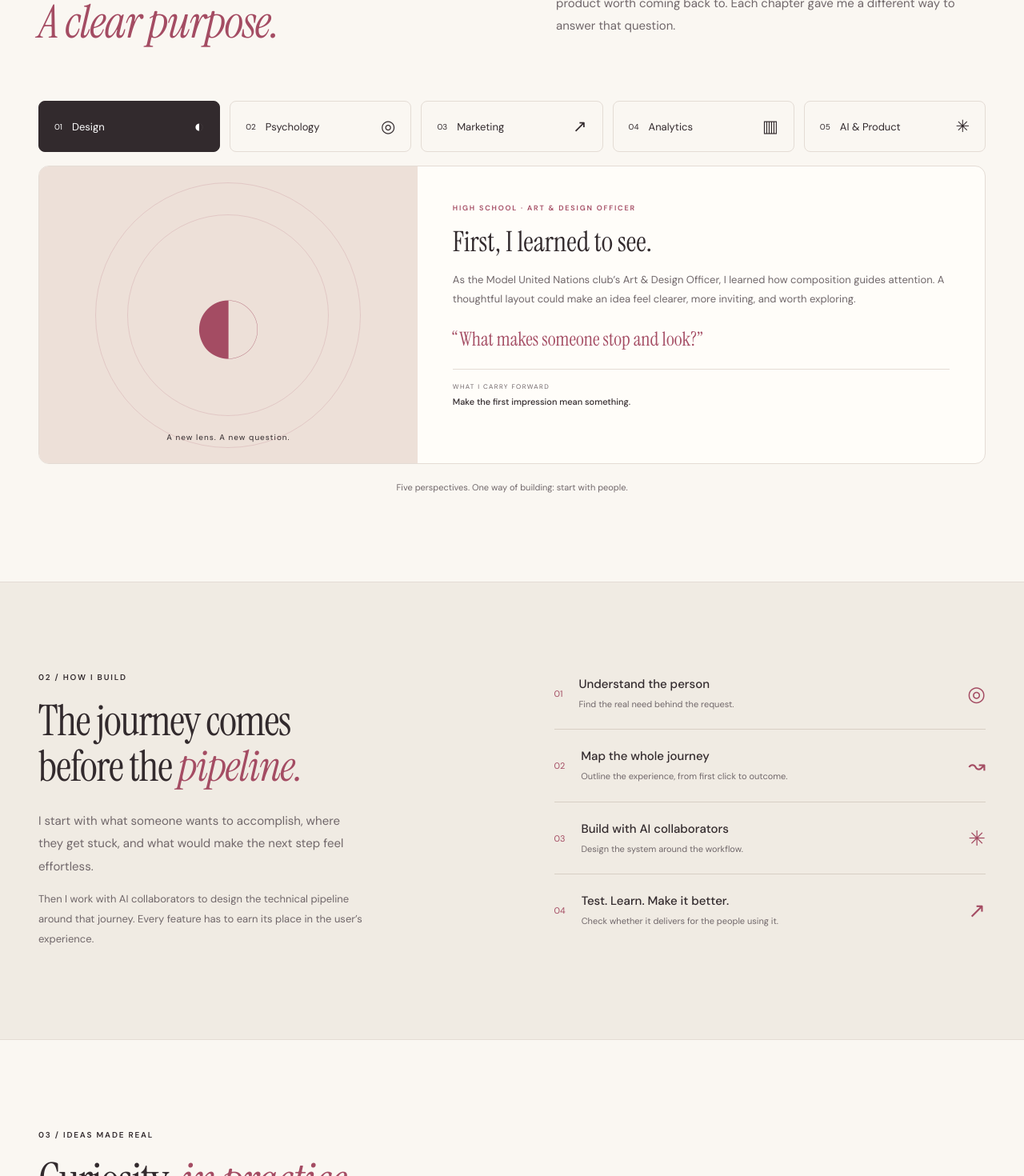
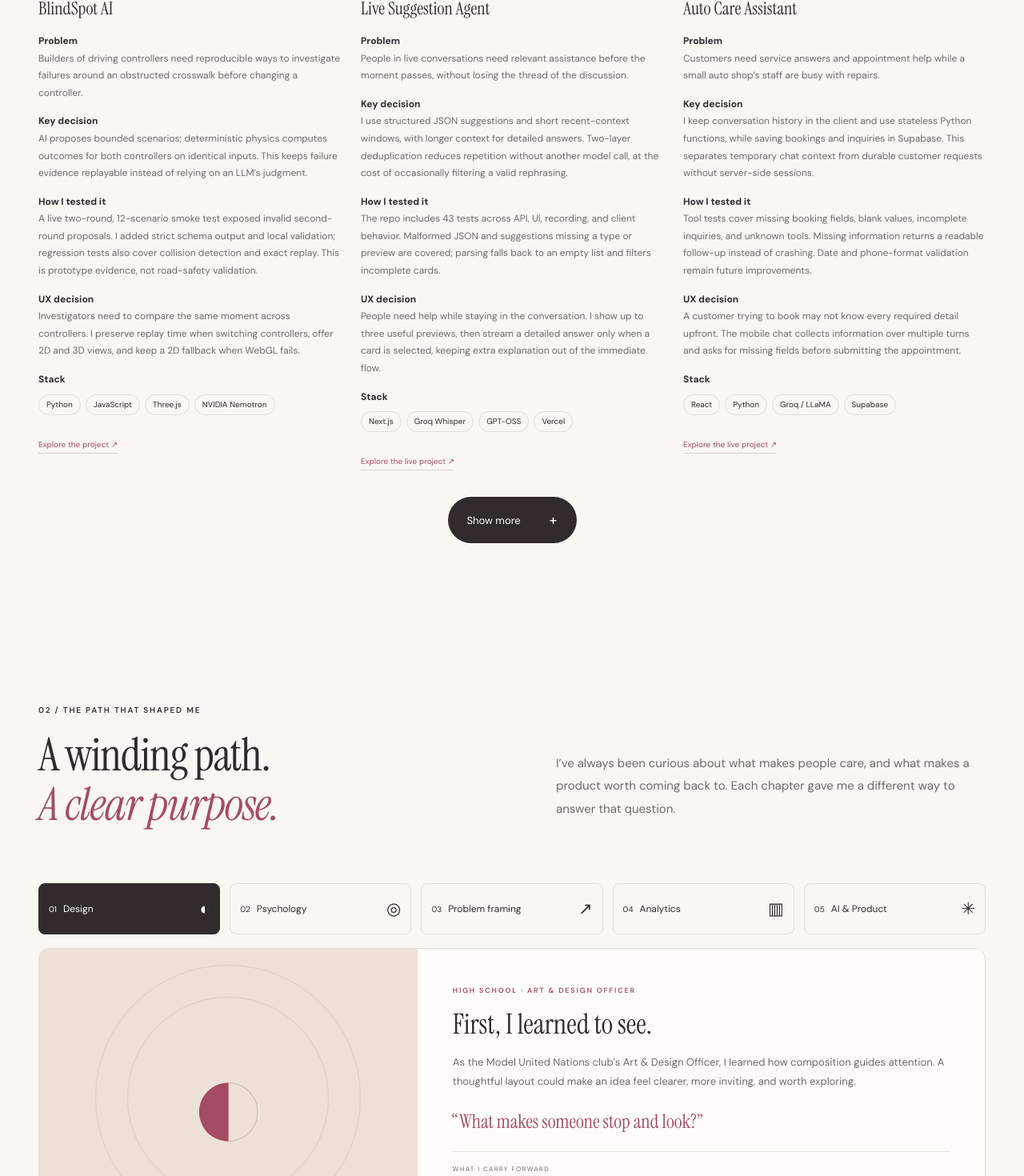
Before and after one commit to rsm-wew068/weihsien-portfolio, a Next.js app: page / in a window 1280 px wide. Shown: the part 980-2450 px from the top of the page at 80% size. Built offline with nearby package versions, Linux system fonts and the light colour scheme.

Commit message:
Lead with selected work and clarify product design ownership

```diff
--- a/app/layout.tsx
+++ b/app/layout.tsx
@@ -2,7 +2,7 @@ import type { Metadata } from 'next';
 import './globals.css';
 export const metadata: Metadata = {
   title: 'Rachel Wang — People first. Then possibility.',
-  description: 'From design and psychology to marketing and analytics. Rachel Wang builds thoughtful AI products around the people who use them.',
+  description: 'Rachel Wang designs and builds AI products around user needs, frames testable hypotheses, and validates decisions through experimentation and analytics.',
 };
 export default function RootLayout({ children }: Readonly<{ children: React.ReactNode }>) {
   return <html lang="en"><body>{children}</body></html>;
--- a/app/page.tsx
+++ b/app/page.tsx
@@ -74,15 +74,15 @@ const projects = [
 export default function Home() {
   return <>
     <a className="skip-link" href="#main">Skip to content</a>
-    <header className="header"><a className="brand" href="#">rachel<span>wang</span><i>✳</i></a><nav aria-label="Main navigation"><a href="#story">My story</a><a href="#work">Selected work</a><a href="mailto:ygweihsien910622@gmail.com" className="nav-contact">Let’s talk <span>↗</span></a></nav></header>
+    <header className="header"><a className="brand" href="#">rachel<span>wang</span><i>✳</i></a><nav aria-label="Main navigation"><a href="#work">Selected work</a><a href="#story">My story</a><a href="mailto:ygweihsien910622@gmail.com" className="nav-contact">Let’s talk <span>↗</span></a></nav></header>
     <main id="main">
       <section className="hero">
         <div className="hero-copy"><p className="eyebrow"><span className="small-star">✳</span> A little curiosity goes a long way</p><h1>People first.<br/>Then <em>possibility.</em></h1><p className="hero-intro">Hi, I’m Rachel—a product-minded builder and analyst. I turn user needs into AI systems, design experiments, and use evidence to decide what to build next.</p><a href="#story" className="primary-link">Here’s how I got here <span>↓</span></a><div className="hero-caption"><span>Builds and tests AI products, from experiment design to shipping</span><i>·</i><span>MS Business Analytics, UC San Diego</span></div></div>
         <div className="portrait-composition"><div className="portrait-frame"><Image src="/rachel-coast.jpg" alt="Rachel Wang" fill priority sizes="(max-width: 760px) 80vw, 420px" className="portrait"/><div className="portrait-label">Rachel Wang <span>Always asking why.</span></div></div><span className="orbit-label label-design">an eye for design <i>◐</i></span><span className="orbit-label label-people"><i>♡</i> a mind for people</span><span className="orbit-label label-data">a habit of asking why <i>↗</i></span><span className="portrait-star" aria-hidden="true">✳</span><svg className="scribble" viewBox="0 0 160 90" aria-hidden="true"><path d="M5 65 Q70 5 100 40 T145 30 M130 28 L148 28 L144 46"/></svg></div>
       </section>
-      <section id="story" className="section story-section"><div className="section-heading"><p className="eyebrow">01 / The path that shaped me</p><h2>A winding path.<br/><em>A clear purpose.</em></h2><p>I’ve always been curious about what makes people care—and what makes a product worth coming back to. Each chapter gave me a different way to answer that question.</p></div><Journey/></section>
-      <section className="approach section"><div><p className="eyebrow">02 / How I build</p><h2>The journey comes<br/>before the <em>pipeline.</em></h2><p className="approach-intro">I start with what someone wants to accomplish, where they get stuck, and what would make the next step feel effortless.</p><p>Then I work with AI collaborators to design the technical pipeline around that journey. Every feature has to earn its place in the user’s experience.</p></div><ol className="workflow"><li><span>01</span><div><h3>Understand the person</h3><p>Find the real need behind the request.</p></div><i>◎</i></li><li><span>02</span><div><h3>Map the whole journey</h3><p>Outline the experience, from first click to outcome.</p></div><i>↝</i></li><li><span>03</span><div><h3>Build with AI collaborators</h3><p>Design the system around the workflow.</p></div><i>✳</i></li><li><span>04</span><div><h3>Test. Learn. Make it better.</h3><p>Check whether it delivers for the people using it.</p></div><i>↗</i></li></ol></section>
-      <section id="work" className="section work-section"><div className="work-heading"><div><p className="eyebrow">03 / Ideas made real</p><h2>Curiosity, <em>in practice.</em></h2></div><a href="https://github.com/rsm-wew068" target="_blank" rel="noreferrer">More on GitHub ↗</a></div><SelectedWork projects={projects}/></section>
+      <section id="work" className="section work-section"><div className="work-heading"><div><p className="eyebrow">01 / Ideas made real</p><h2>Curiosity, <em>in practice.</em></h2></div><a href="https://github.com/rsm-wew068" target="_blank" rel="noreferrer">More on GitHub ↗</a></div><SelectedWork projects={projects}/></section>
+      <section id="story" className="section story-section"><div className="section-heading"><p className="eyebrow">02 / The path that shaped me</p><h2>A winding path.<br/><em>A clear purpose.</em></h2><p>I’ve always been curious about what makes people care, and what makes a product worth coming back to. Each chapter gave me a different way to answer that question.</p></div><Journey/></section>
+      <section className="approach section"><div><p className="eyebrow">03 / How I build</p><h2>The journey comes<br/>before the <em>pipeline.</em></h2><p className="approach-intro">I start with what someone wants to accomplish, where they get stuck, and what would make the next step feel effortless.</p><p>I design the workflow and architecture, then build it with AI tools. Every feature has to earn its place in the user’s experience.</p></div><ol className="workflow"><li><span>01</span><div><h3>Understand the person</h3><p>Find the real need behind the request.</p></div><i>◎</i></li><li><span>02</span><div><h3>Map the whole journey</h3><p>Outline the experience, from first click to outcome.</p></div><i>↝</i></li><li><span>03</span><div><h3>Build with AI tools</h3><p>Implement the architecture I designed around the workflow.</p></div><i>✳</i></li><li><span>04</span><div><h3>Test. Learn. Make it better.</h3><p>Check whether it delivers for the people using it.</p></div><i>↗</i></li></ol></section>
       <section className="contact section"><p className="eyebrow">Something worth building?</p><h2>Let’s make people<br/><em>love using it.</em></h2><a href="https://www.linkedin.com/in/wei-hsien-wang-b21922230/" target="_blank" rel="noreferrer" className="primary-link">Start a conversation <span>↗</span></a><div className="contact-photo"><Image src="/golden-gate.jpg" alt="Golden Gate Bridge over San Francisco Bay" fill sizes="(max-width: 760px) 80vw, 330px"/></div></section>
     </main><footer><a className="brand" href="#">rachel<span>wang</span><i>✳</i></a><p>Made with curiosity. Built around people.</p><a href="https://github.com/rsm-wew068" target="_blank" rel="noreferrer">GitHub ↗</a></footer>
   </>;
--- a/components/Journey.tsx
+++ b/components/Journey.tsx
@@ -3,9 +3,9 @@ import { useState } from 'react';
 const chapters = [
   { name: 'Design', time: 'High school · Art & Design Officer', question: 'What makes someone stop and look?', title: 'First, I learned to see.', text: 'As the Model United Nations club’s Art & Design Officer, I learned how composition guides attention. A thoughtful layout could make an idea feel clearer, more inviting, and worth exploring.', takeaway: 'Make the first impression mean something.', mark: '◐' },
   { name: 'Psychology', time: 'Freshman year · Psychology', question: 'What do people really need?', title: 'Then, I learned to listen.', text: 'Studying psychology made me curious about the person behind the interaction. I began looking beneath what people say they want to understand their motivations, frustrations, and real needs.', takeaway: 'Start with the person behind the problem.', mark: '◎' },
-  { name: 'Marketing', time: 'Sophomore year onward · International Business', question: 'Which pain point is worth solving?', title: 'I learned to frame the problem.', text: 'I switched to International Business with a focus on marketing. That perspective taught me to identify user pain points, ask why an existing solution falls short, and turn an idea into a testable hypothesis about what would help. I became interested in testing what works for the user.', takeaway: 'Find the pain point. Test the proposed solution.', mark: '↗' },
-  { name: 'Analytics', time: 'Master’s · Business Analytics, UC San Diego', question: 'What evidence would change my decision?', title: 'I learned to make evidence the starting point.', text: 'My master’s in Business Analytics brought these perspectives together. Through course case studies in experimentation, uplift modeling, and prediction, I learned to frame a measurable question, evaluate results, and distinguish a useful signal from an unsupported assumption. That is how I approach AI products today: validate with data, then build.', takeaway: 'validate with data, then build', mark: '▥' },
-  { name: 'AI & Product', time: 'Building AI products', question: 'Does this make someone’s life easier?', title: 'Now, I turn understanding into products.', text: 'Building AI products gives my ideas a place to become useful. I bring design, psychology, and problem framing together: map the user’s journey, work with AI collaborators to build the system, then test whether it actually helps. My goal is to create products people love using.', takeaway: 'Understand the person. Build the product. Test the impact.', mark: '✳' },
+  { name: 'Problem framing', time: 'Sophomore year onward · Business', question: 'Which pain point is worth solving?', title: 'I learned to frame the problem.', text: 'I switched to International Business with a focus on marketing. That perspective taught me to identify user pain points, ask why an existing solution falls short, and turn an idea into a testable hypothesis about what would help. I became interested in testing what works for the user.', takeaway: 'Find the pain point. Test the proposed solution.', mark: '↗' },
+  { name: 'Analytics', time: 'Master’s · Business Analytics, UC San Diego', question: 'What evidence would change my decision?', title: 'I learned to make evidence the starting point.', text: 'My master’s in Business Analytics brought these perspectives together. Through course case studies in experimentation, uplift modeling, and prediction, I learned to frame a measurable question, evaluate results, and distinguish a useful signal from an unsupported assumption. That is how I approach AI products today: validate with data, then build.', takeaway: 'Validate with data, then build', mark: '▥', evidence: { label: 'See the case studies', href: 'https://github.com/rsm-wew068/mgta495-customer-analytics' } },
+  { name: 'AI & Product', time: 'Building AI products', question: 'Does this make someone’s life easier?', title: 'Now, I turn understanding into products.', text: 'Building AI products gives my ideas a place to become useful. I bring design, psychology, and problem framing together: I design the user’s workflow and architecture, then build with AI tools and test whether it actually helps. In Muse.AI, I added a Critic agent to catch tracks that match a search but clash with the photo’s mood. My goal is to create products people love using.', takeaway: 'Understand the person. Build the product. Test the impact.', mark: '✳', evidence: { label: 'See how I test AI systems', href: 'https://github.com/rsm-wew068/blindspot-ai' } },
 ];
 export default function Journey() {
   const [active, setActive] = useState(0);
@@ -16,7 +16,7 @@ export default function Journey() {
     </div>
     <div className="chapter-panel" id="chapter-panel" role="tabpanel" aria-labelledby={`chapter-tab-${active}`}>
       <div className="chapter-art" aria-hidden="true"><div className={`art-shape shape-${active}`} key={active}>{chapter.mark}</div><span>A new lens. A new question.</span></div>
-      <div className="chapter-copy" key={chapter.name}><p className="eyebrow">{chapter.time}</p><h3>{chapter.title}</h3><p>{chapter.text}</p><blockquote>“{chapter.question}”</blockquote><div className="takeaway"><span>What I carry forward</span><strong>{chapter.takeaway}</strong></div></div>
+      <div className="chapter-copy" key={chapter.name}><p className="eyebrow">{chapter.time}</p><h3>{chapter.title}</h3><p>{chapter.text}</p><blockquote>“{chapter.question}”</blockquote><div className="takeaway"><span>What I carry forward</span><strong>{chapter.takeaway}</strong></div>{chapter.evidence && <a className="chapter-evidence" href={chapter.evidence.href} target="_blank" rel="noreferrer">{chapter.evidence.label} <span aria-hidden="true">↗</span></a>}</div>
     </div>
     <p className="journey-footnote">Five perspectives. One way of building: start with people.</p>
   </div>;
```
Also changed, not shown: app/globals.css, 1 other file (tests, documents, lock files or other folders).
